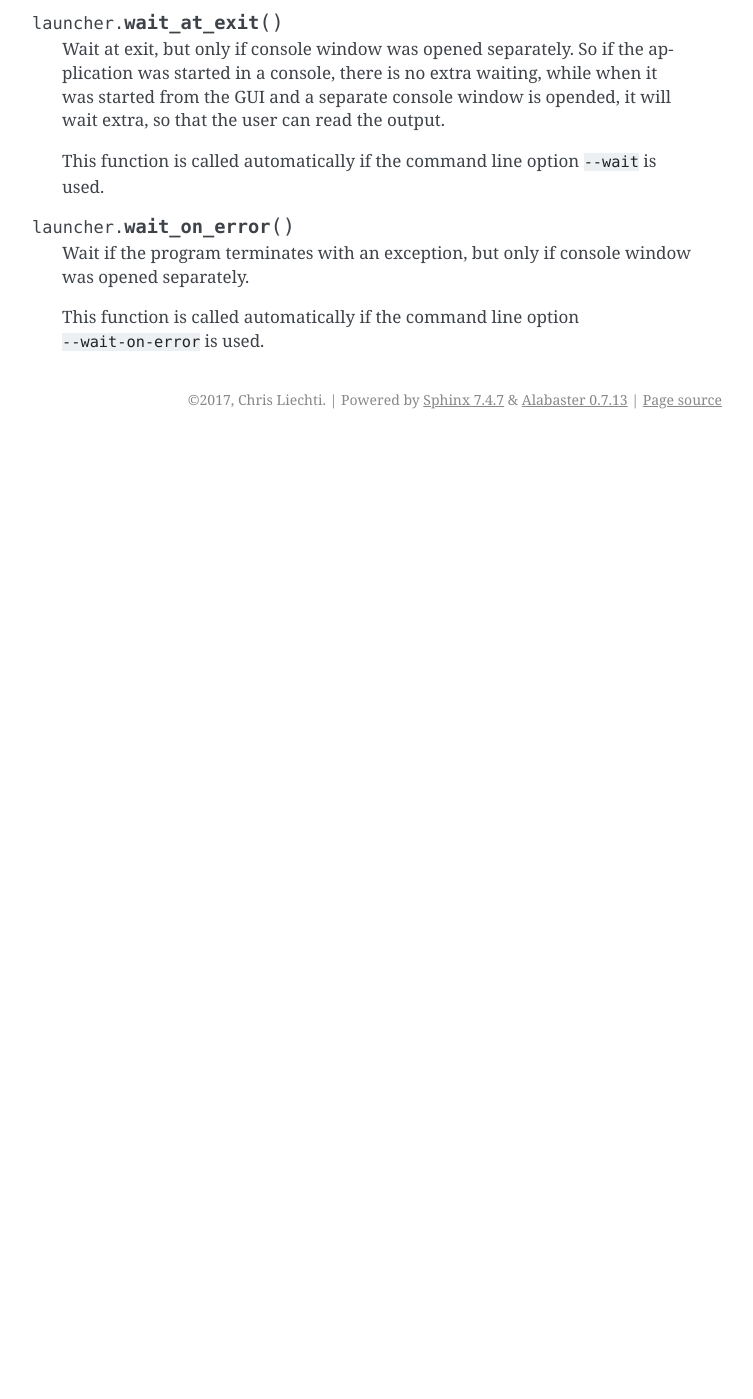
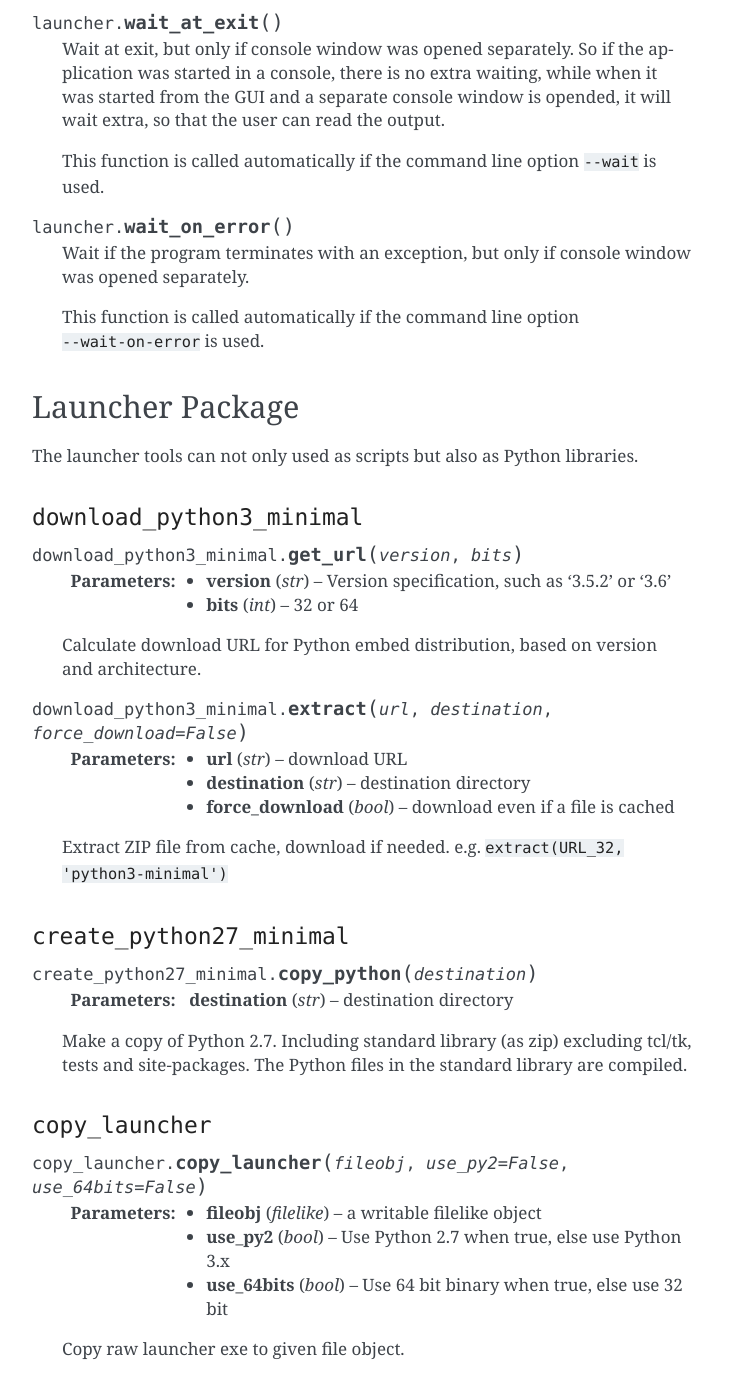
Before and after one commit to zsquareplusc/python-embedded-launcher, a Sphinx documentation site: the page built from documentation/api.rst, in a window 1280 px wide and 1400 px high, scrolled down 1593 px. Shown: the whole window, without its empty margins (388-1141 px from the left). Built offline with Sphinx 7.4.7, drawn with Linux system fonts in a browser that asks for light colours; before the commit the page ends 2032 px from its top, so only the background shows below that; some of the changed text lies outside the part shown.

Commit message:
docs: extend API documentation

```diff
--- a/documentation/api.rst
+++ b/documentation/api.rst
@@ -105,3 +105,56 @@ exe. It contains a few helper functions.
     ``--wait-on-error`` is used.
 
 .. _pkgutil: https://docs.python.org/3/library/pkgutil.html
+
+
+Launcher Package
+================
+The launcher tools can not only used as scripts but also as Python libraries.
+
+``download_python3_minimal``
+----------------------------
+.. module:: download_python3_minimal
+
+.. function:: get_url(version, bits)
+
+    :param str version: Version specification, such as '3.5.2' or '3.6'
+    :param int bits: 32 or 64
+
+    Calculate download URL for Python embed distribution, based on version
+    and architecture.
+
+
+.. function:: extract(url, destination, force_download=False)
+
+    :param str url: download URL
+    :param str destination: destination directory
+    :param bool force_download: download even if a file is cached
+
+    Extract ZIP file from cache, download if needed.
+    e.g. ``extract(URL_32, 'python3-minimal')``
+
+``create_python27_minimal``
+---------------------------
+
+.. module:: create_python27_minimal
+
+.. function:: copy_python(destination)
+
+    :param str destination: destination directory
+
+    Make a copy of Python 2.7. Including standard library (as zip) excluding
+    tcl/tk, tests and site-packages. The Python files in the standard library
+    are compiled.
+
+``copy_launcher``
+-----------------
+
+.. module:: copy_launcher
+
+.. function:: copy_launcher(fileobj, use_py2=False, use_64bits=False)
+
+    :param filelike fileobj: a writable filelike object
+    :param bool use_py2: Use Python 2.7 when true, else use Python 3.x
+    :param bool use_64bits: Use 64 bit binary when true, else use 32 bit
+
+    Copy raw launcher exe to given file object.
```
